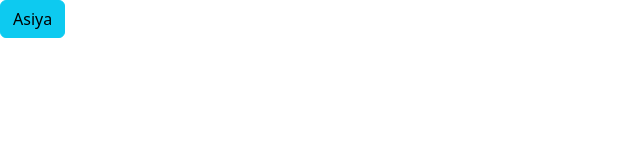
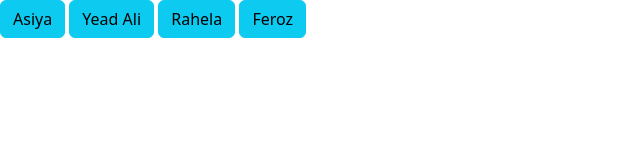
Before and after one commit to ferozahd/ouitake, a plain HTML site: page index.html in a window 1280 px wide. Shown: the whole page, without its empty margins (0-640 px from the left). Drawn offline with nearby package versions, Linux system fonts and the light colour scheme.

Commit message:
adding 4 member

```diff
--- a/index.html
+++ b/index.html
@@ -7,6 +7,8 @@
 </head>
 <body>
     <a href="./2022_07_01_11-53-59_am.pdf"><button class="btn btn-info">Asiya </button></a>
-
+    <a href="./mdyeadali.pdf"><button class="btn btn-info">Yead Ali </button></a>
+    <a href="./rahela.pdf"><button class="btn btn-info">Rahela </button></a>
+    <a href="./feroz.pdf"><button class="btn btn-info">Feroz </button></a>
 </body>
 </html>
```
Also changed, not shown: 4 other files.
